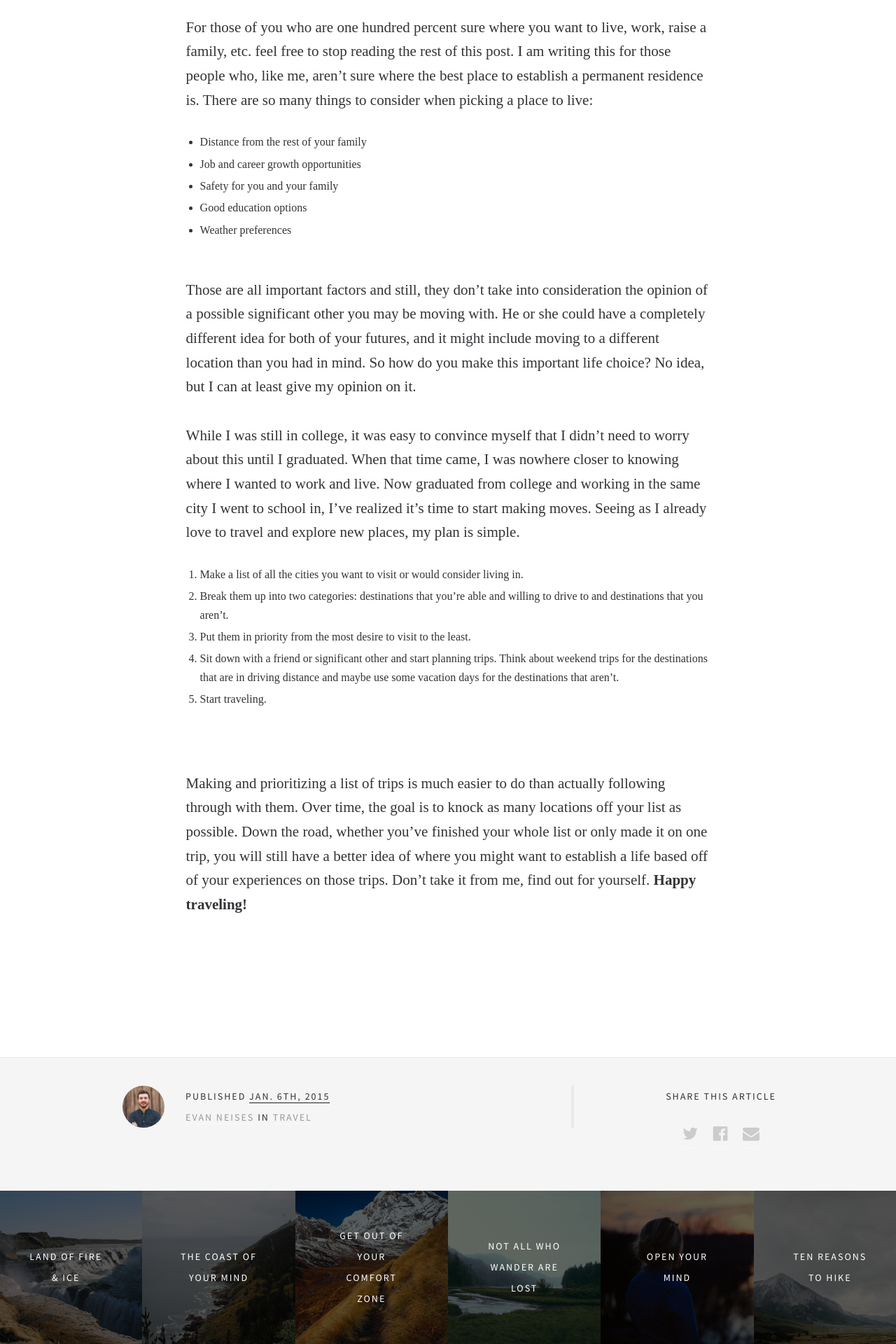
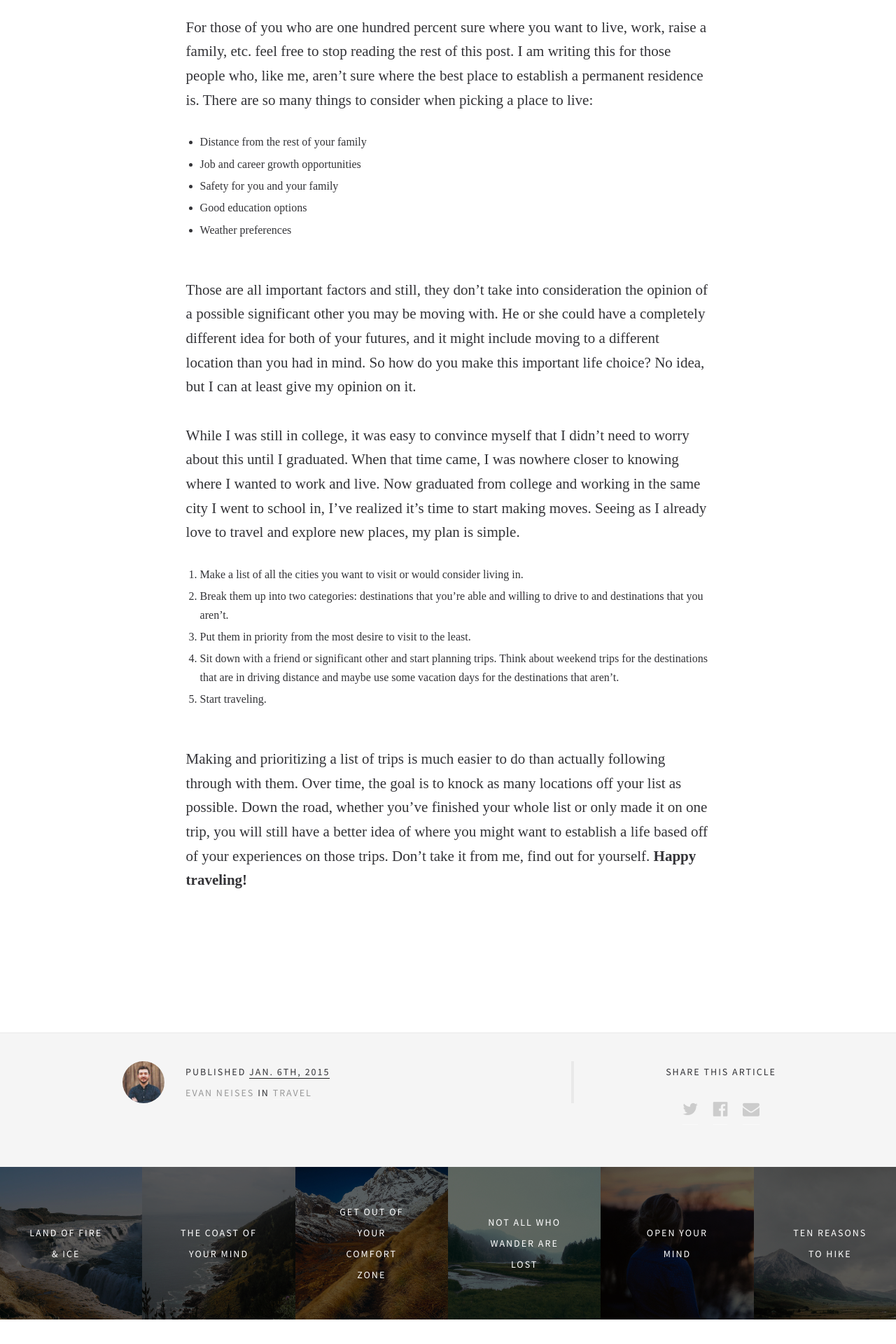
Before and after one commit to EJBlog/EJBlog.github.io, a Jekyll site: the page built from _posts/2016-01-06-picking-a-place-to-live.md, in a window 1280 px wide. Shown: the part 801-2721 px from the top of the page at 70% size. Built offline with Jekyll 4.4.1, drawn with Linux system fonts in a browser that asks for light colours; nearby versions of some CDN libraries; some web fonts are replaced.

Commit message:
Update 2016-01-06-picking-a-place-to-live.md

```diff
--- a/_posts/2016-01-06-picking-a-place-to-live.md
+++ b/_posts/2016-01-06-picking-a-place-to-live.md
@@ -27,5 +27,5 @@ Those are all important factors and still, they don’t take into consideration
 <li> Put them in priority from the most desire to visit to the least.</li>
 <li> Sit down with a friend or significant other and start planning trips. Think about weekend trips for the destinations that are in driving distance and maybe use some vacation days for the destinations that aren’t.</li>
 <li> Start traveling.</li>
-</ol><br><br>
+</ol><br>
 Making and prioritizing a list of trips is much easier to do than actually following through with them. Over time, the goal is to knock as many locations off your list as possible. Down the road, whether you’ve finished your whole list or only made it on one trip, you will still have a better idea of where you might want to establish a life based off of your experiences on those trips. Don’t take it from me, find out for yourself. <b>Happy traveling!</b>
```
